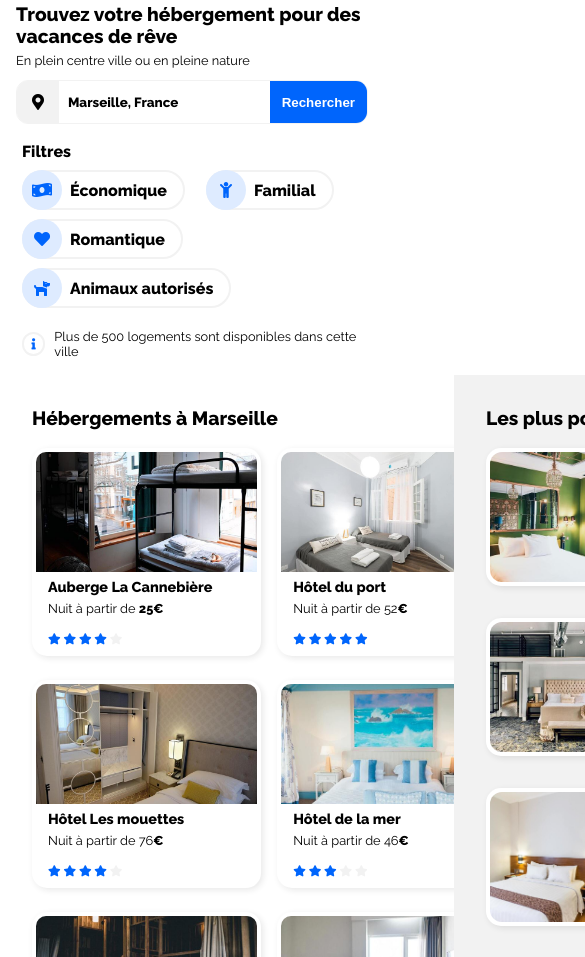
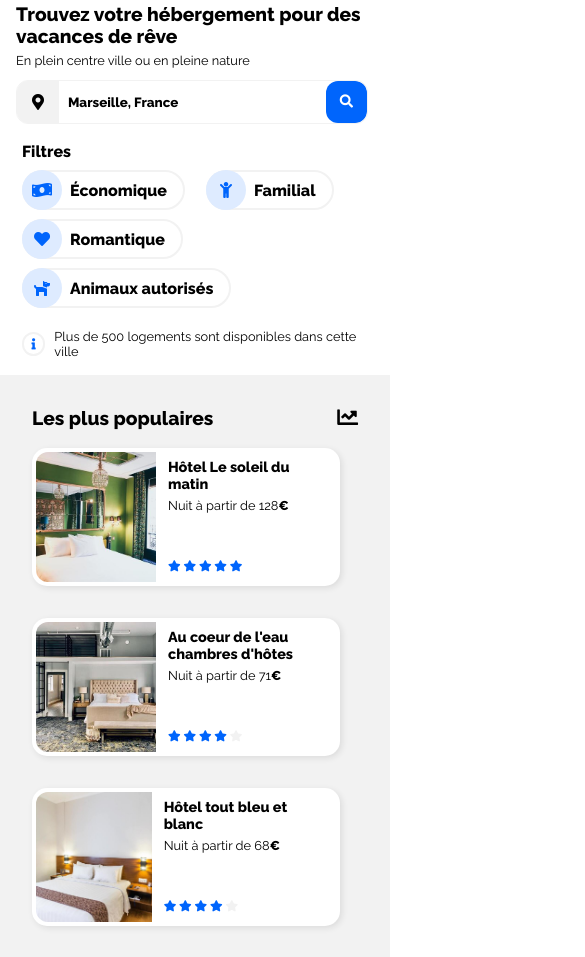
Before and after one commit to SedaII/IliasIdrissiMessnaoui_2_07062021, a plain HTML site: page index.html in a window 390 px wide. Shown: the part 143-1100 px from the top of the page, 585 px wide, since content can reach past the window. Drawn offline with Linux system fonts and the light colour scheme.

Commit message:
intégration version mobile

```diff
--- a/assets/style/style.css
+++ b/assets/style/style.css
@@ -167,7 +167,7 @@ input:focus {
   font-weight: bold;
 }
 
-.Form__button {
+.Form__button-desktop {
   width: auto;
   height: 100%;
   border: none;
@@ -175,6 +175,21 @@ input:focus {
   color: #fff;
   padding: 0 12px;
   font-weight: bold;
+}
+
+.Form__button-mobile {
+  display: none;
+  width: auto;
+  height: 100%;
+  border: none;
+  background-color: var(--color-blue);
+  color: #fff;
+  padding: 0 12px;
+  font-weight: bold;
+}
+
+.Form__button-mobile i {
+  color: inherit;
 }
 
 /* Filter */
@@ -434,9 +449,6 @@ input:focus {
 
 /* Queries */
 
-@media screen and (max-width: 1280px) {
-}
-
 @media screen and (max-width: 1200px) {
   .main-container {
     margin: 0;
@@ -508,6 +520,21 @@ input:focus {
   }
 }
 
+
+
+@media screen and (max-width: 850px) {
+  .card-container {
+    grid-template-columns: 1fr 1fr;
+  }
+
+  #activites .activity-card-container {
+    display: grid;
+    grid-template-columns: 1fr 1fr;
+    height: auto;
+    gap: 2em;
+  }
+}
+
 @media screen and (max-width: 480px) {
   .desktop-nav {
     display: none;
@@ -516,6 +543,18 @@ input:focus {
   .mobile-nav {
     display: flex;
     flex-direction: row;
+  }
+
+  .Form__button-desktop {
+    display: none;
+  }
+
+  .Form__button-mobile {
+    display: flex;
+    align-items: center;
+    justify-content: center;
+    border-radius: 12px;
+    padding: 14px;
   }
 
   .Filter {
@@ -529,18 +568,45 @@ input:focus {
   .Nav__header img {
     margin-left: 0;
   }
-}
 
-@media screen and (max-width: 850px) {
+  main .hebergement-container {
+    flex-direction: column-reverse;
+  }
+
   .card-container {
-    grid-template-columns: 1fr 1fr;
+    grid-template-columns: 1fr;
   }
 
   #activites .activity-card-container {
     display: grid;
-    grid-template-columns: 1fr 1fr;
+    grid-template-columns: 1fr;
     height: auto;
     gap: 2em;
+  }
+
+  #hebergement {
+    width: auto;
+    padding: 1.5rem;
+  }
+
+  #activites {
+    width: auto;
+    padding: 1.5rem;
+  }
+
+  .footer {
+    background-color: var(--color-grey);
+    padding: 2em;
+    margin-top: 3.5em;
+    display: grid;
+    grid-template-columns: 1fr;
+    width: 100%;
+    font-family: inherit;
+    box-sizing: border-box;
+  }
+
+  .card {
+    width: auto;
   }
 }
 
--- a/index.html
+++ b/index.html
@@ -52,7 +52,10 @@
       <form class="Form">
         <i class="Form__icon fas fa-map-marker-alt"></i>
         <input class="Form__text" type="text" value="Marseille, France">
-        <input class="Form__button" type="submit" value="Rechercher">
+        <input class="Form__button-desktop" type="submit" value="Rechercher">
+        <button class="Form__button-mobile">
+          <i class="fas fa-search"></i>
+        </button>
       </form>
 
       <div class="Filter row">
```
